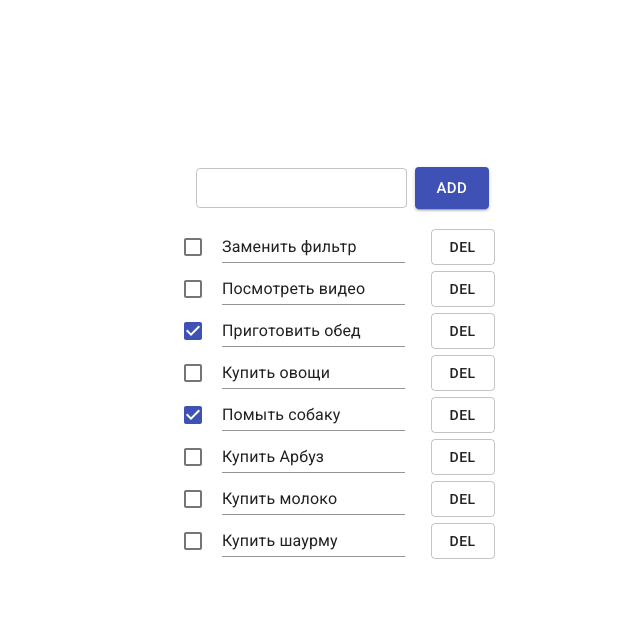
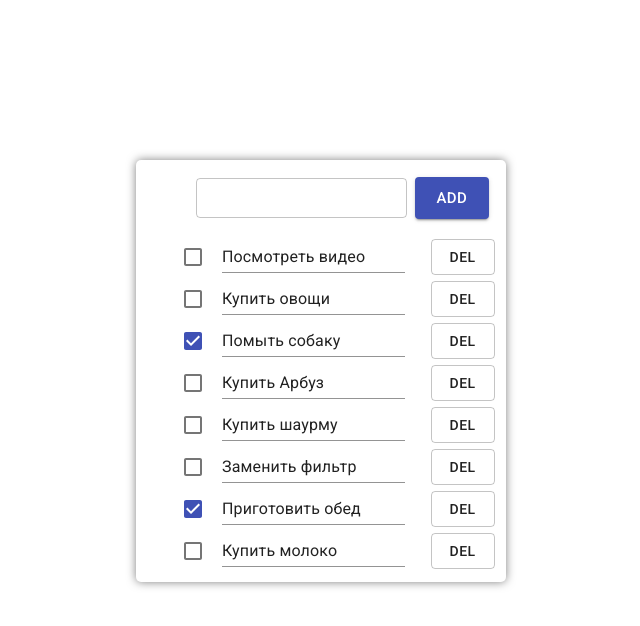
Before and after one commit to MikhailS89/todo_react, a React (Create React App) app: page / in a window 1280 px wide. Shown: the top 626 px of the page, without its empty margins (319-959 px from the left). Built offline with nearby package versions, Linux system fonts and the light colour scheme; data requests are answered from the project's data file.

Commit message:
Описан файл .env, удалены лишние комментарии

```diff
--- a/src/db.json
+++ b/db.json
@@ -1,19 +1,9 @@
 {
   "db": [
-    {
-      "id": 1630570597140,
-      "value": "Заменить фильтр",
-      "status": false
-    },
     {
       "id": 1630570767092,
       "value": "Посмотреть видео",
       "status": false
-    },
-    {
-      "id": 1630571087556,
-      "value": "Приготовить обед",
-      "status": true
     },
     {
       "id": 1630571888171,
@@ -31,13 +21,23 @@
       "status": false
     },
     {
-      "id": 1630577904806,
-      "value": "Купить молоко",
+      "id": 1630826933548,
+      "value": "Купить шаурму",
       "status": false
     },
     {
-      "id": 1630578028461,
-      "value": "Купить шаурму",
+      "id": 1630827040084,
+      "value": "Заменить фильтр",
+      "status": false
+    },
+    {
+      "id": 1630827317596,
+      "value": "Приготовить обед",
+      "status": true
+    },
+    {
+      "id": 1630827448309,
+      "value": "Купить молоко",
       "status": false
     }
   ]
--- a/src/componets/Todocontainer.css
+++ b/src/componets/Todocontainer.css
@@ -5,7 +5,9 @@
     display: flex;
     flex-direction: column;
     align-items: center;
-
+    padding: 10px;
+    border-radius: 5px;
+    box-shadow: 0 0 10px rgba(0,0,0,0.5);
 }
 .todo__title{
     color: blue;
--- a/src/componets/Todocontainer.js
+++ b/src/componets/Todocontainer.js
@@ -14,18 +14,11 @@ export default function Todocontainer (){
     //axios GET
     useEffect(() => {
         const getData = async () => {
-            const res = await axios.get('http://localhost:3000/db')
-            // console.log('res: ', res.data.db)
+            const res = await axios.get(process.env.REACT_APP_API_TODOS_GET)
             setTodos(res.data.db)
         }
         getData()
     }, [setTodos])
-
-
-    // useEffect(()=>{
-    //     console.log('init')
-    // }, [])
-
 
     //axios POST
     const addTodo = event => {
@@ -38,10 +31,9 @@ export default function Todocontainer (){
             setTodos([
                 ...todos, todo
             ])
-            axios.post('http://localhost:3000/db', todo)
+            axios.post(process.env.REACT_APP_API_TODO_POST, todo)
             SetTodoTitle('')
         }
-        // console.log(event)
     }
 
     //axios PUT input
@@ -53,15 +45,11 @@ export default function Todocontainer (){
             return item
         }))
         const todo = todos.find(item => item.id === id )
-        axios.put(`http://localhost:3000/db/${id}`, todo)
-
-        // console.log("id:", id , "value:" , value);
-        // console.log("todos", todos);
+        axios.put(`${process.env.REACT_APP_API_TODO_PUT}${id}`, todo)
     }
 
     //axios PUT checked
     const changeChecked = (id, status) => {
-        // console.log(id, status)
         setTodos(todos.map(item=>{
             if(item.id ===id){
                 item.status = status
@@ -69,7 +57,7 @@ export default function Todocontainer (){
             return item
         }))
         const todo = todos.find(item => item.id === id )
-        axios.put(`http://localhost:3000/db/${id}`, todo)
+        axios.put(`${process.env.REACT_APP_API_TODO_PUT}${id}`, todo)
     }
 
     //axios DELETE
@@ -78,8 +66,7 @@ export default function Todocontainer (){
             return todo.id !== id
         }))
         const todo = todos.filter(item => item.id !== id)
-        axios.delete(`http://localhost:3000/db/${id}`, todo)
-        // console.log("todos", todos)
+        axios.delete(`${process.env.REACT_APP_API_TODO_DELETE}${id}`, todo)
     }
 
         return (
@@ -87,21 +74,13 @@ export default function Todocontainer (){
                 removeTodo, changeTodo, changeChecked
             }}>
             <div className="todo">
-                {/* <h1 className="todo__title">To Do</h1> */}
                 <div className="todo__form">
-                    {/* <input
-                        type="text"
-                        value={todoTitle}
-                        onChange={event => SetTodoTitle(event.target.value)}
-                        onKeyPress={addTodo}
-                    ></input> */}
                     <div className="todo__form-input">
                         <TextField value={todoTitle}
                             onChange={event => SetTodoTitle(event.target.value)}
                             onKeyPress={addTodo} id="outlined-basic" variant="outlined" style={{ margin: 8 }} size="small"/>
                     </div>
                     <div className="todo__form-button">
-                    {/* <button onClick={addTodo}>ADD</button> */}
                         <Button onClick={addTodo} variant="contained" color="primary" size="large">ADD</Button>
                     </div>
                 </div>
```
Also changed, not shown: src/componets/Todoitem.js (+3 -12 lines), src/componets/db.js (deleted, +0 -29 lines), 2 other files (tests, documents, lock files or other folders).
